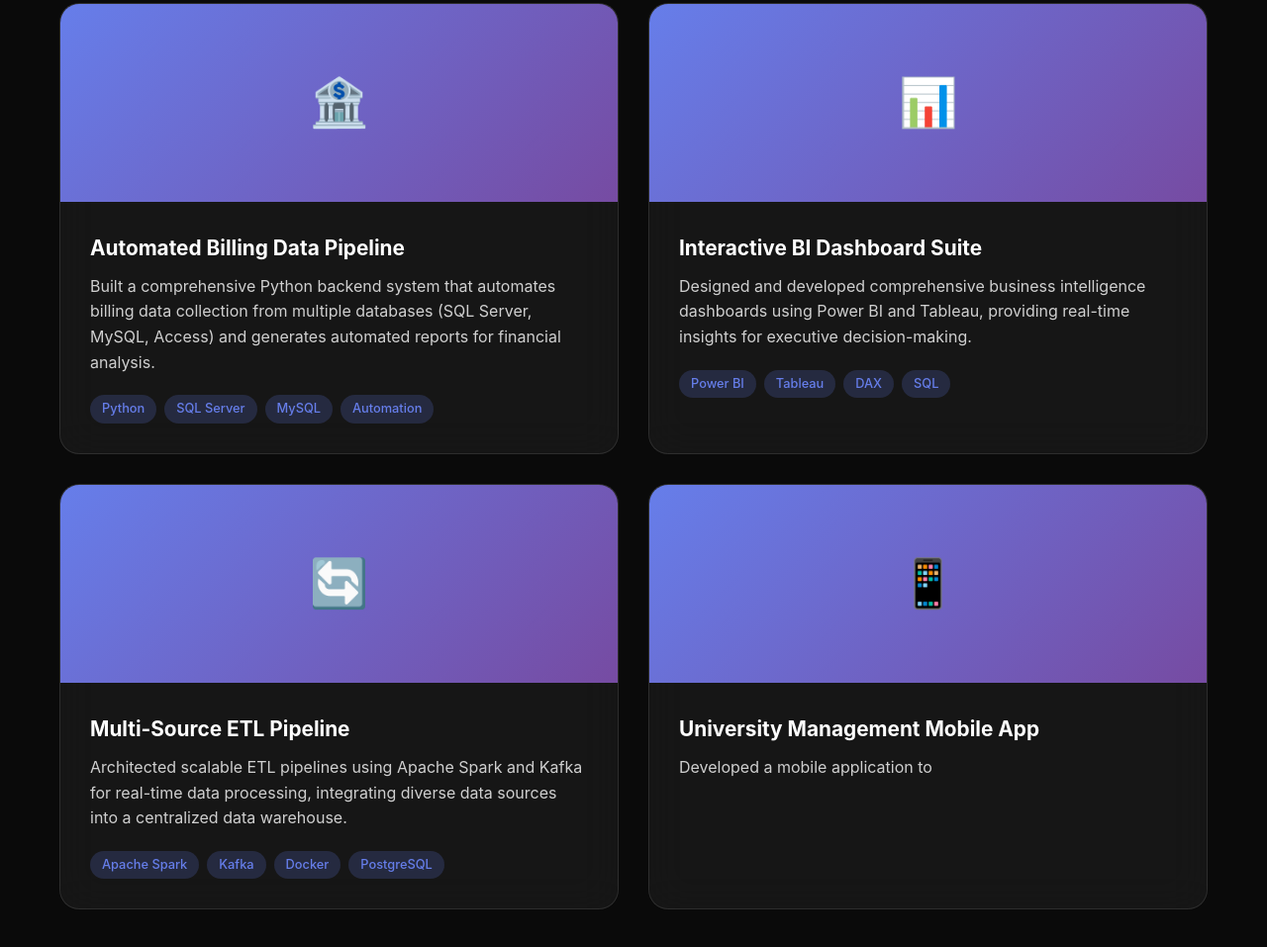
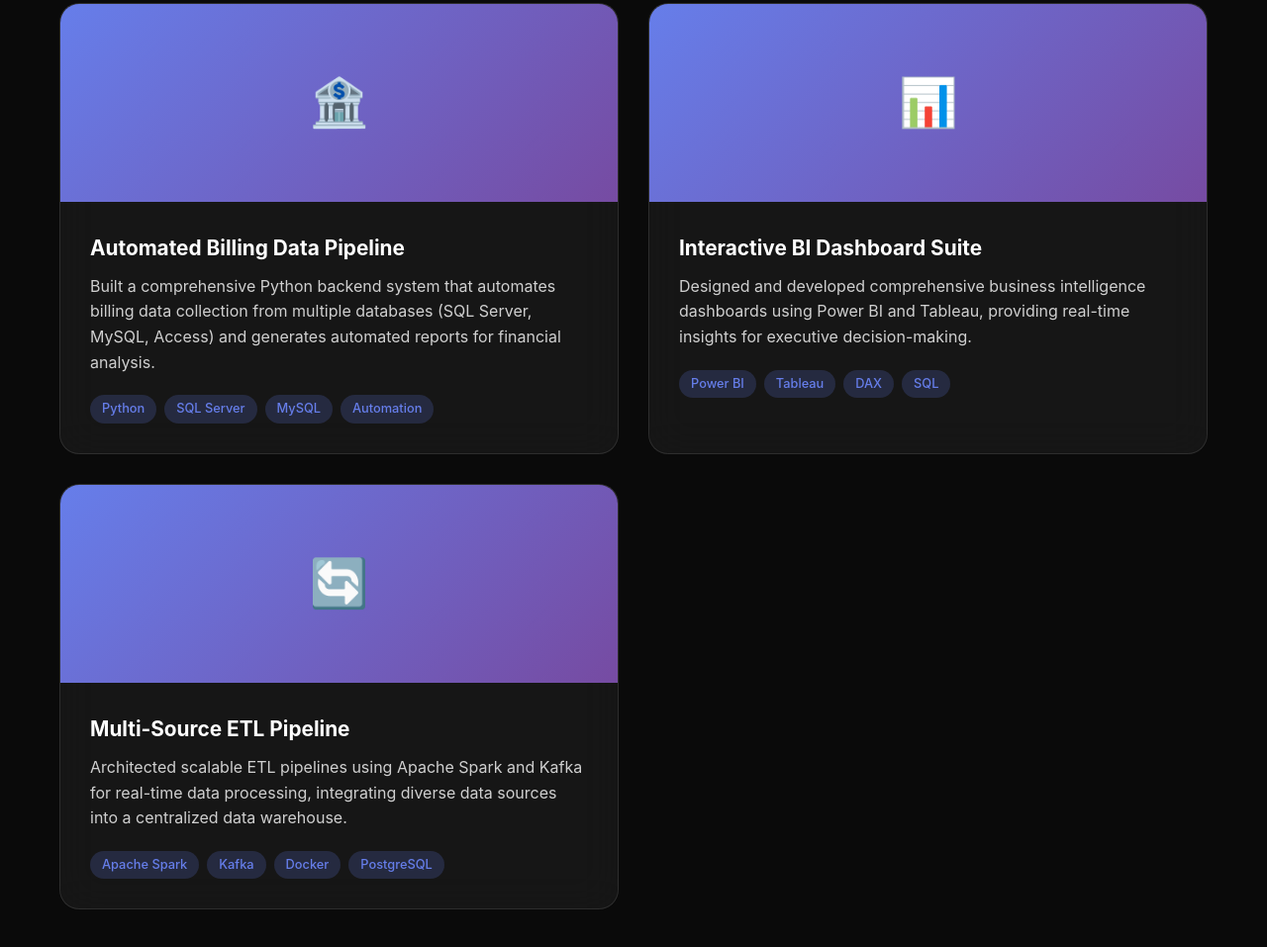
Before and after one commit to Raid-morningstar/Portfolio, a plain HTML site: page index.html in a window 1280 px wide. Shown: the part 3455-4412 px from the top of the page at 99% size. Drawn offline with Linux system fonts and the light colour scheme.

Commit message:
Update index.html

```diff
--- a/index.html
+++ b/index.html
@@ -3,7 +3,7 @@
 <head>
     <meta charset="UTF-8">
     <meta name="viewport" content="width=device-width, initial-scale=1.0">
-    <title>Raid Legdanil - BI Engineer & Data Analyst</title>
+    <title>Raid LEGDANI - BI Engineer & Data Analyst</title>
     <style>
         * {
             margin: 0;
@@ -871,10 +871,3 @@
                         </div>
                     </div>
                 </div>
-
-                <div class="project-card">
-                    <div class="project-image">📱</div>
-                    <div class="project-content">
-                        <h3 class="project-title">University Management Mobile App</h3>
-                        <p class="project-description">
-                            Developed a mobile application to
```
